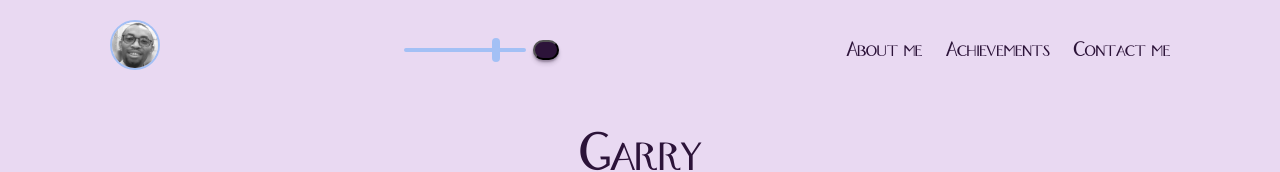
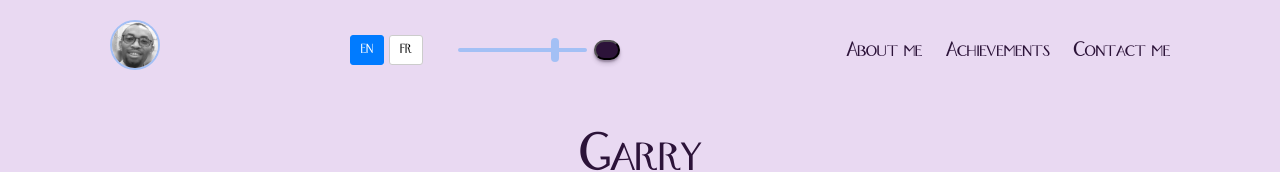
Before and after one commit to Antsamotady/ResumePortfolio, a React (Create React App) app: page /submissions in a window 1280 px wide. Shown: the top 172 px of the page. Built offline with nearby package versions, Linux system fonts and the light colour scheme; no server answers.

Commit message:
Implement translation - fondations

```diff
--- a/src/App.js
+++ b/src/App.js
@@ -1,5 +1,6 @@
 import React, { Component } from 'react';
 import { BrowserRouter as Router, Routes, Route } from 'react-router-dom';
+import { LanguageProvider } from './LanguageContext';
 
 import './Stylesheets/main.css';
 import './Stylesheets/themes.css';
@@ -16,7 +17,6 @@ import Capabilities from './Components/Pages/Capabilities';
 import Contact from './Components/Pages/Contact';
 import Gallerie from './Components/Pages/Gallerie';
 import FormSubmissions from './Components/Pages/FormSubmissions';
-
 
 class App extends Component {
 
@@ -70,6 +70,7 @@ class App extends Component {
     const { showHeader, showMiddle, showGallerie, closeMenu, theme } = this.state;
 
     return (
+      <LanguageProvider>
         <Router>
           <div className={`main-container ${theme}`}>
             <Navbar onLinkClick={this.handleLinkClick}
@@ -99,6 +100,7 @@ class App extends Component {
 
           </div>
         </Router>
+      </LanguageProvider>
     );
   }
 
--- a/src/Components/Footer.js
+++ b/src/Components/Footer.js
@@ -1,5 +1,5 @@
 import React from 'react';
-
+import { useLanguage } from '../LanguageContext';
 
 import tsifoh from '../Images/Tsifoh_224.jpg';
 import { TfiLinkedin } from 'react-icons/tfi';
@@ -14,6 +14,7 @@ function Footer({ onGallerieLinkClick, onFormSubmissionLinkClick }) {
   const now = new Date();
   const month = now.toLocaleString('default', { month: 'long' });
   const year = now.getFullYear();
+  const { t } = useLanguage();
 
   return (
     <div className="app-footer">
@@ -22,20 +23,20 @@ function Footer({ onGallerieLinkClick, onFormSubmissionLinkClick }) {
           <Link to="/"><img className="tsifoh-logo-footer" src={tsifoh} alt="" /></Link>
         </div>
         <div className="line-column to-center">
-          <span>Introvert</span>
-          <span><a title="My design showcase" href="https://tsl-portfolio.netlify.app/">Other project</a></span>
-          <span>Tech enthusiast</span>
-          <span>Creative</span>
-          <span>IT roles</span>
+          <span>{t('introvert')}</span>
+          <span><a title="My design showcase" href="https://tsl-portfolio.netlify.app/">{t('otherProject')}</a></span>
+          <span>{t('techEnthusiast')}</span>
+          <span>{t('creative')}</span>
+          <span>{t('roles')}</span>
           <Link to="/gallerie" className="gallerie-link" >
-            <span onClick={onGallerieLinkClick}>Gallerie</span>
+            <span onClick={onGallerieLinkClick}>{t('gallerie')}</span>
           </Link>
-          <span>Client-focused</span>
+          <span>{t('clientFocused')}</span>
         </div>
         <div className="line-column to-center">
-          <span>Web development</span>
+          <span>{t('webDevelopment')}</span>
           <Link to="/submissions" className="gallerie-link" >
-            <span onClick={onFormSubmissionLinkClick}>Form exp</span>
+            <span onClick={onFormSubmissionLinkClick}>{t('formExp')}</span>
           </Link>
           <span>Symfony</span>
           <span>Laravel</span>
--- a/src/Components/Navbar.js
+++ b/src/Components/Navbar.js
@@ -3,17 +3,19 @@ import React, { useRef, useEffect, useState } from 'react';
 import { Link } from 'react-router-dom';
 import { RiMenu3Line, RiCloseLine } from 'react-icons/ri';
 import { IoIosArrowDropupCircle } from 'react-icons/io';
+import { useLanguage } from '../LanguageContext';
 
 import '../Stylesheets/navbar.css';
 import '../Stylesheets/theme-radio.css';
 import '../Stylesheets/the-4-color-formula.css';
+import '../Stylesheets/translations.css';
 
 // import tsifoh from '../Images/Tsifoh_224.jpg';
 import tsifoh from '../Images/me_portrait_2022_zoomed_sm.jpg';
 
 
 function Navbar({ onLinkClick, onCloseMenu, toggleMenu, onThemeSelected, theme }) {
-
+  const { t, currentLanguage, switchLanguage } = useLanguage();
   const [isVisible, setIsVisible] = useState(false);
   const sectionRef = useRef(null);
   const [hue, setHue] = useState(279); // Here is where to set default theme hue
@@ -57,6 +59,10 @@ function Navbar({ onLinkClick, onCloseMenu, toggleMenu, onThemeSelected, theme }
     document.body.classList.toggle('dark');
   };
 
+  const handleLanguageChange = (lang) => {
+    switchLanguage(lang);
+  };
+
   return (
     <>
       <div className="app-navbar">
@@ -67,6 +73,21 @@ function Navbar({ onLinkClick, onCloseMenu, toggleMenu, onThemeSelected, theme }
             </Link>
 
             <span className="controls">
+              {/* Language Switcher */}
+              <div className="language-switcher">
+                <button
+                  className={currentLanguage === 'en' ? 'active' : ''}
+                  onClick={() => handleLanguageChange('en')}
+                >
+                  EN
+                </button>
+                <button
+                  className={currentLanguage === 'fr' ? 'active' : ''}
+                  onClick={() => handleLanguageChange('fr')}
+                >
+                  FR
+                </button>
+              </div>
               <input
                 type="range"
                 id="hue-slider"
@@ -79,9 +100,9 @@ function Navbar({ onLinkClick, onCloseMenu, toggleMenu, onThemeSelected, theme }
             </span>
 
             <div className="menu-links">
-              <Link to="/about" onClick={onLinkClick}><span>About me</span></Link>
-              <Link to="/capabilities" onClick={onLinkClick}><span>Achievements</span></Link>
-              <Link to="/contact" onClick={onLinkClick}><span>Contact me</span></Link>
+              <Link to="/about" onClick={onLinkClick}><span>{t('aboutMe')}</span></Link>
+              <Link to="/capabilities" onClick={onLinkClick}><span>{t('achievements')}</span></Link>
+              <Link to="/contact" onClick={onLinkClick}><span>{t('contactMe')}</span></Link>
             </div>
 
             <div className="menu-mobile">
@@ -93,10 +114,10 @@ function Navbar({ onLinkClick, onCloseMenu, toggleMenu, onThemeSelected, theme }
               </div>
               {toggleMenu && (
                 <div className="menu-mobile-links scale-up-center">
-                  <Link to="/" onClick={onLinkClick}><span className="text-link">Home</span></Link>
-                  <Link to="/about" onClick={onLinkClick}><span className="text-link">About me</span></Link>
-                  <Link to="/capabilities" onClick={onLinkClick}><span className="text-link">Achievements</span></Link>
-                  <Link to="/contact" onClick={onLinkClick}><span className="text-link">Contact me</span></Link>
+                  <Link to="/" onClick={onLinkClick}><span className="text-link">{t('home')}</span></Link>
+                  <Link to="/about" onClick={onLinkClick}><span className="text-link">{t('aboutMe')}</span></Link>
+                  <Link to="/capabilities" onClick={onLinkClick}><span className="text-link">{t('achievements')}</span></Link>
+                  <Link to="/contact" onClick={onLinkClick}><span className="text-link">{t('contactMe')}</span></Link>
                 </div>
               )}
             </div>
--- /dev/null
+++ b/src/LanguageContext.js
@@ -0,0 +1,36 @@
+import React, { createContext, useContext, useState } from 'react';
+import { translations } from './translations';
+
+const LanguageContext = createContext();
+
+export const useLanguage = () => {
+  const context = useContext(LanguageContext);
+  if (!context) {
+    throw new Error('useLanguage must be used within a LanguageProvider');
+  }
+  return context;
+};
+
+export const LanguageProvider = ({ children }) => {
+  const [currentLanguage, setCurrentLanguage] = useState('en');
+
+  const t = (key) => {
+    return translations[currentLanguage][key] || key; // Fallback to key if translation missing
+  };
+
+  const switchLanguage = (lang) => {
+    setCurrentLanguage(lang);
+  };
+
+  const value = {
+    currentLanguage,
+    switchLanguage,
+    t
+  };
+
+  return (
+    <LanguageContext.Provider value={value}>
+      {children}
+    </LanguageContext.Provider>
+  );
+};
--- /dev/null
+++ b/src/Stylesheets/translations.css
@@ -0,0 +1,28 @@
+.language-switcher {
+  display: flex;
+  gap: 5px;
+  margin-right: 15px;
+}
+
+.language-switcher button {
+  padding: 5px 10px;
+  border: 1px solid #ccc;
+  background: white;
+  cursor: pointer;
+  border-radius: 3px;
+  font-size: 12px;
+}
+
+.language-switcher button.active {
+  background: #007bff;
+  color: white;
+  border-color: #007bff;
+}
+
+.language-switcher button:hover {
+  background: #f8f9fa;
+}
+
+.language-switcher button.active:hover {
+  background: #0056b3;
+}
--- /dev/null
+++ b/src/translations.js
@@ -0,0 +1,40 @@
+export const translations = {
+  en: {
+    home: "Home",
+    aboutMe: "About me",
+    achievements: "Achievements",
+    contactMe: "Contact me",
+
+    gallerie: "Gallerie",
+    submissions: "Submissions",
+
+    welcome: "Welcome to my website",
+    introvert: "Introvert",
+    otherProject:  "Other project",
+    techEnthusiast: "Tech enthusiast",
+    creative: "Creative",
+    roles: "IT roles",
+    clientFocused: "Client-focused",
+    webDevelopment: "Web development",
+    formExp: "Form exp",
+  },
+  fr: {
+    home: "Accueil",
+    aboutMe: "À propos de moi",
+    achievements: "Réalisations",
+    contactMe: "Contactez-moi",
+
+    gallerie: "Galerie",
+    submissions: "Soumissions",
+
+    welcome: "Bienvenue sur mon site web",
+    introvert: "Introvertie",
+    otherProject:  "Découvrir",
+    techEnthusiast: "Passioné",
+    creative: "Creatif",
+    roles: "Challenger",
+    clientFocused: "Sérieux",
+    webDevelopment: "Tout du web",
+    formExp: "Form exp",
+  }
+};
```
Lines whose indentation alone changed are shown as unchanged.
